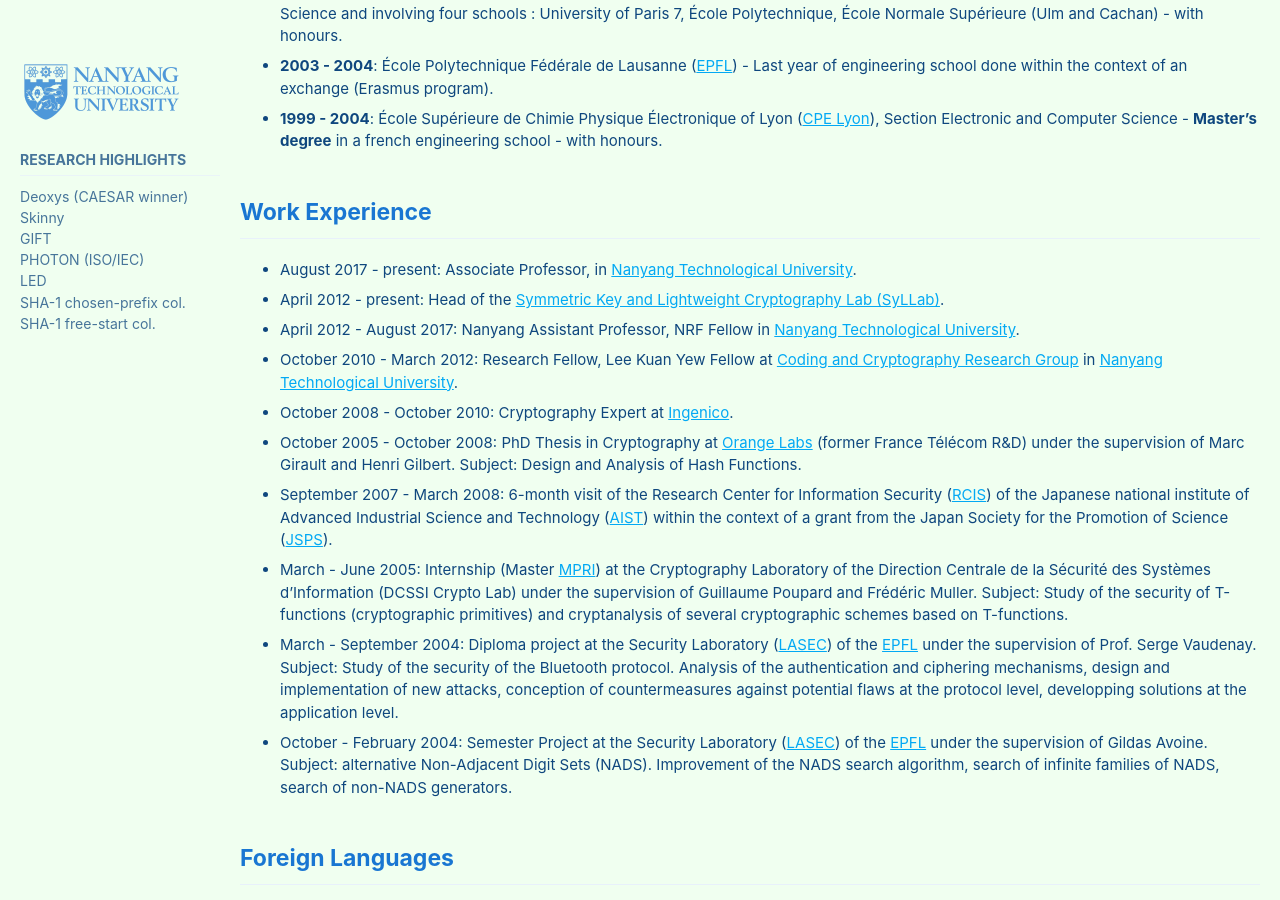
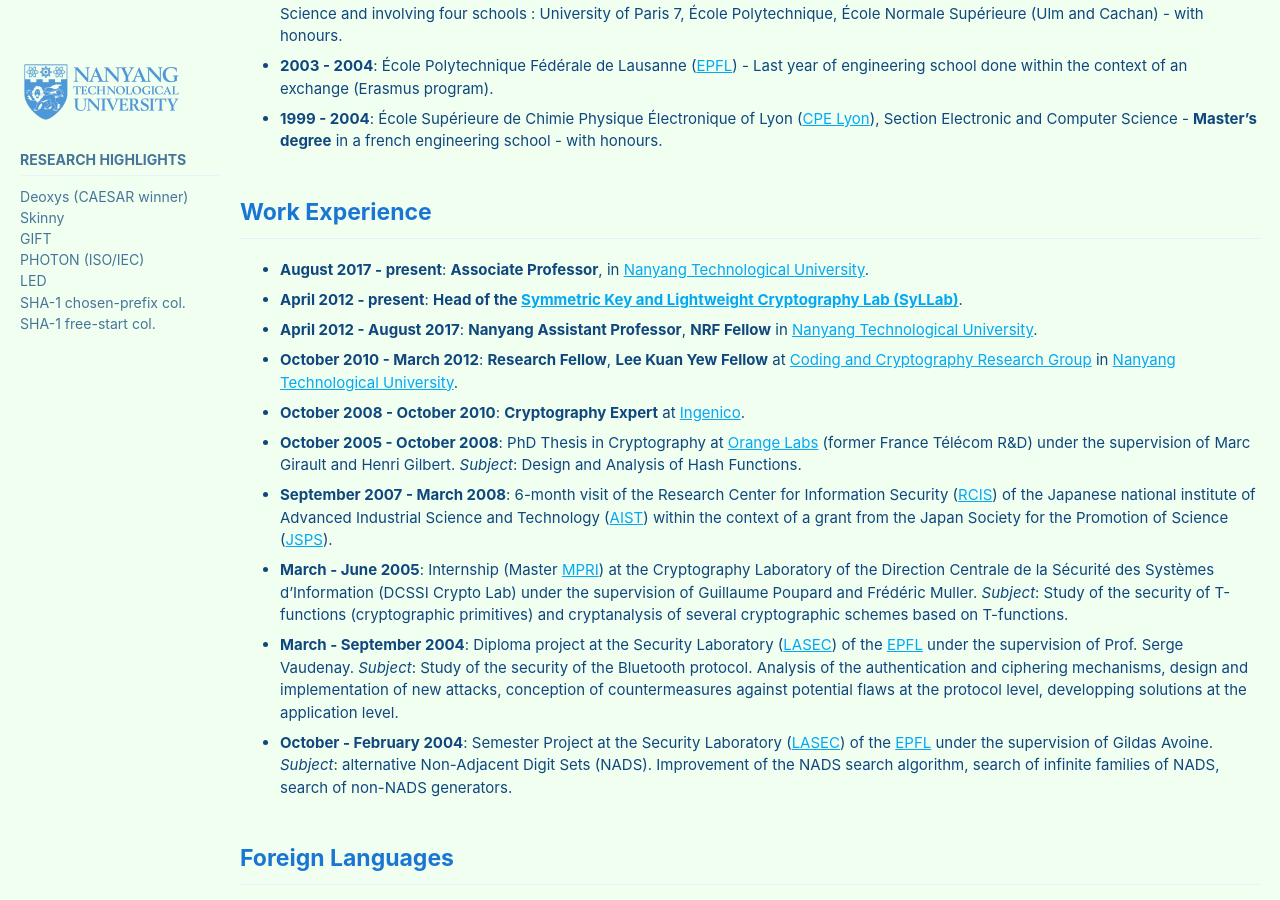
Before and after one commit to thomaspeyrin/web, a Jekyll site: the page built from resume.md, in a window 1280 px wide and 900 px high, scrolled down 326 px. Built offline with Jekyll 4.4.1, drawn with Linux system fonts in a browser that asks for light colours; cached includes are drawn as plain includes; nearby versions of some CDN libraries; our own code applies the rules of GitHub Pages for plain Markdown files; part of the change alters nothing that is shown; some of the changed text lies outside the part shown.

```diff
--- a/resume.md
+++ b/resume.md
@@ -21,24 +21,24 @@ sidebar:
 - __1999 - 2004__: École Supérieure de Chimie Physique Électronique of Lyon ([CPE Lyon](http://www.cpe.fr/fr2/gb/default_gb.asp)), Section Electronic and Computer Science - **Master's degree** in a french engineering school - with honours.
 
 ## Work Experience
-- August 2017 - present: Associate Professor, in [Nanyang Technological University](http://www.ntu.edu.sg/).
-- April 2012 - present: Head of the [Symmetric Key and Lightweight Cryptography Lab (SyLLab)](https://syllab-ntu.github.io/syllab/).
-- April 2012 - August 2017: Nanyang Assistant Professor, NRF Fellow in [Nanyang Technological University](http://www.ntu.edu.sg/).
-- October 2010 - March 2012: Research Fellow, Lee Kuan Yew Fellow at [Coding and Cryptography Research Group](http://www1.spms.ntu.edu.sg/~ccrg/) in [Nanyang Technological University](http://www.ntu.edu.sg/).
-- October 2008 - October 2010: Cryptography Expert at [Ingenico](http://www.ingenico.com/).
-- October 2005 - October 2008: PhD Thesis in Cryptography at [Orange Labs](http://www.orange.com/en_EN/) (former France Télécom R&D) under the supervision of Marc Girault and Henri Gilbert.
-Subject: Design and Analysis of Hash Functions.
-- September 2007 - March 2008: 6-month visit of the Research Center for Information Security ([RCIS](http://www.rcis.aist.go.jp/)) of the Japanese national institute of Advanced Industrial Science and Technology ([AIST](http://www.aist.go.jp/)) within the context of a grant from the Japan Society for the Promotion of Science ([JSPS](http://www.jsps.go.jp/english/)).
-- March - June 2005: Internship (Master [MPRI](http://mpri.master.univ-paris7.fr/)) at the Cryptography Laboratory of the Direction Centrale de la Sécurité des Systèmes d'Information (DCSSI Crypto Lab) under the supervision of Guillaume Poupard and Frédéric Muller.
-Subject: Study of the security of T-functions (cryptographic primitives) and cryptanalysis of several cryptographic schemes based on T-functions.
-- March - September 2004: Diploma project at the Security Laboratory ([LASEC](http://lasecwww.epfl.ch/)) of the [EPFL](http://www.epfl.ch/) under the supervision of Prof. Serge Vaudenay.
-Subject: Study of the security of the Bluetooth protocol. Analysis of the authentication and ciphering mechanisms, design and implementation of new attacks, conception of countermeasures against potential flaws at the protocol level, developping solutions at the application level.
-- October - February 2004: Semester Project at the Security Laboratory ([LASEC](http://lasecwww.epfl.ch/)) of the [EPFL](http://www.epfl.ch/) under the supervision of Gildas Avoine.
-Subject: alternative Non-Adjacent Digit Sets (NADS). Improvement of the NADS search algorithm, search of infinite families of NADS, search of non-NADS generators.
+- __August 2017 - present__: **Associate Professor**, in [Nanyang Technological University](http://www.ntu.edu.sg/).
+- __April 2012 - present__: **Head of the [Symmetric Key and Lightweight Cryptography Lab (SyLLab)](https://syllab-ntu.github.io/syllab/)**.
+- __April 2012 - August 2017__: **Nanyang Assistant Professor**, **NRF Fellow** in [Nanyang Technological University](http://www.ntu.edu.sg/).
+- __October 2010 - March 2012__: **Research Fellow**, **Lee Kuan Yew Fellow** at [Coding and Cryptography Research Group](http://www1.spms.ntu.edu.sg/~ccrg/) in [Nanyang Technological University](http://www.ntu.edu.sg/).
+- __October 2008 - October 2010__: **Cryptography Expert** at [Ingenico](http://www.ingenico.com/).
+- __October 2005 - October 2008__: PhD Thesis in Cryptography at [Orange Labs](http://www.orange.com/en_EN/) (former France Télécom R&D) under the supervision of Marc Girault and Henri Gilbert.
+*Subject*: Design and Analysis of Hash Functions.
+- __September 2007 - March 2008__: 6-month visit of the Research Center for Information Security ([RCIS](http://www.rcis.aist.go.jp/)) of the Japanese national institute of Advanced Industrial Science and Technology ([AIST](http://www.aist.go.jp/)) within the context of a grant from the Japan Society for the Promotion of Science ([JSPS](http://www.jsps.go.jp/english/)).
+- __March - June 2005__: Internship (Master [MPRI](http://mpri.master.univ-paris7.fr/)) at the Cryptography Laboratory of the Direction Centrale de la Sécurité des Systèmes d'Information (DCSSI Crypto Lab) under the supervision of Guillaume Poupard and Frédéric Muller.
+*Subject*: Study of the security of T-functions (cryptographic primitives) and cryptanalysis of several cryptographic schemes based on T-functions.
+- __March - September 2004__: Diploma project at the Security Laboratory ([LASEC](http://lasecwww.epfl.ch/)) of the [EPFL](http://www.epfl.ch/) under the supervision of Prof. Serge Vaudenay.
+*Subject*: Study of the security of the Bluetooth protocol. Analysis of the authentication and ciphering mechanisms, design and implementation of new attacks, conception of countermeasures against potential flaws at the protocol level, developping solutions at the application level.
+- __October - February 2004__: Semester Project at the Security Laboratory ([LASEC](http://lasecwww.epfl.ch/)) of the [EPFL](http://www.epfl.ch/) under the supervision of Gildas Avoine.
+*Subject*: alternative Non-Adjacent Digit Sets (NADS). Improvement of the NADS search algorithm, search of infinite families of NADS, search of non-NADS generators.
 
 
 ## Foreign Languages
-- French: Native language.
-- English: Fluent.
-- Italian: Conversational level.
-- Japanese: Basics.
+- **French**: Native language.
+- **English**: Fluent.
+- **Italian**: Conversational level.
+- **Japanese**: Basics.
```
